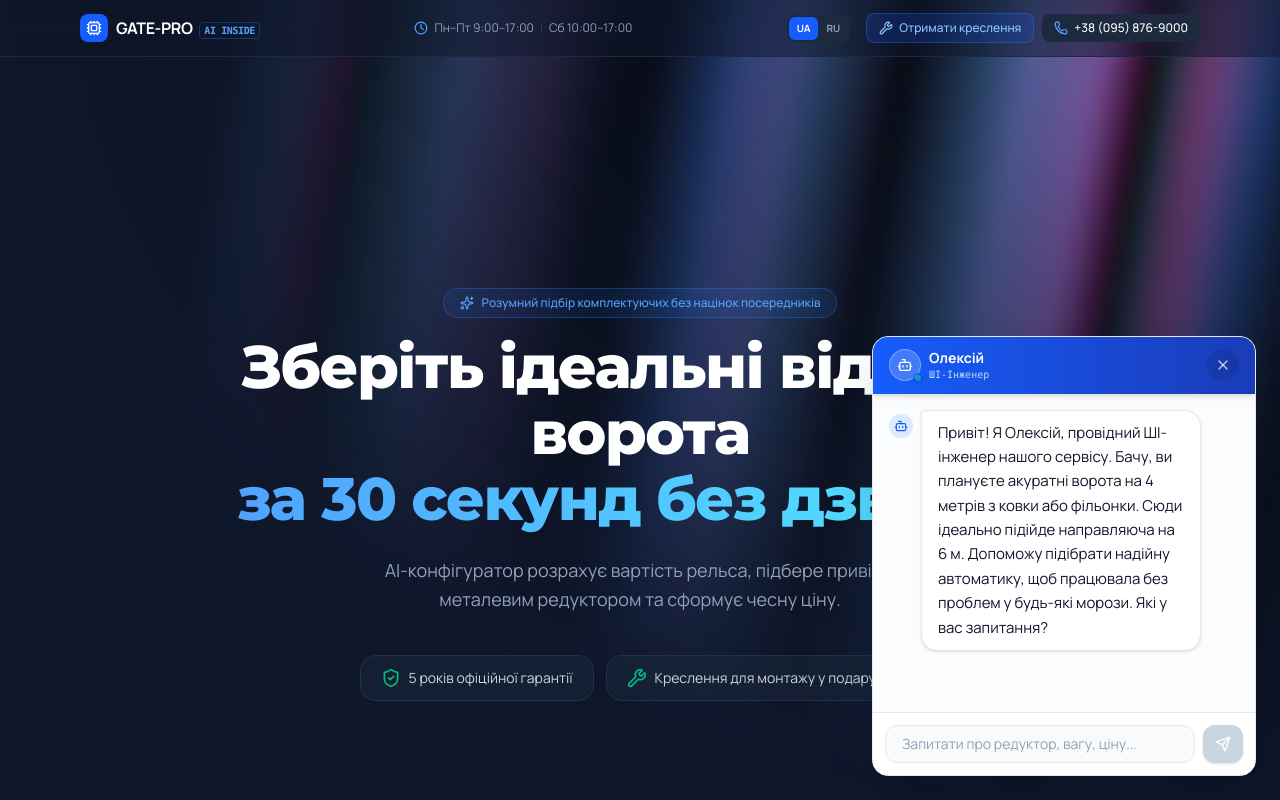
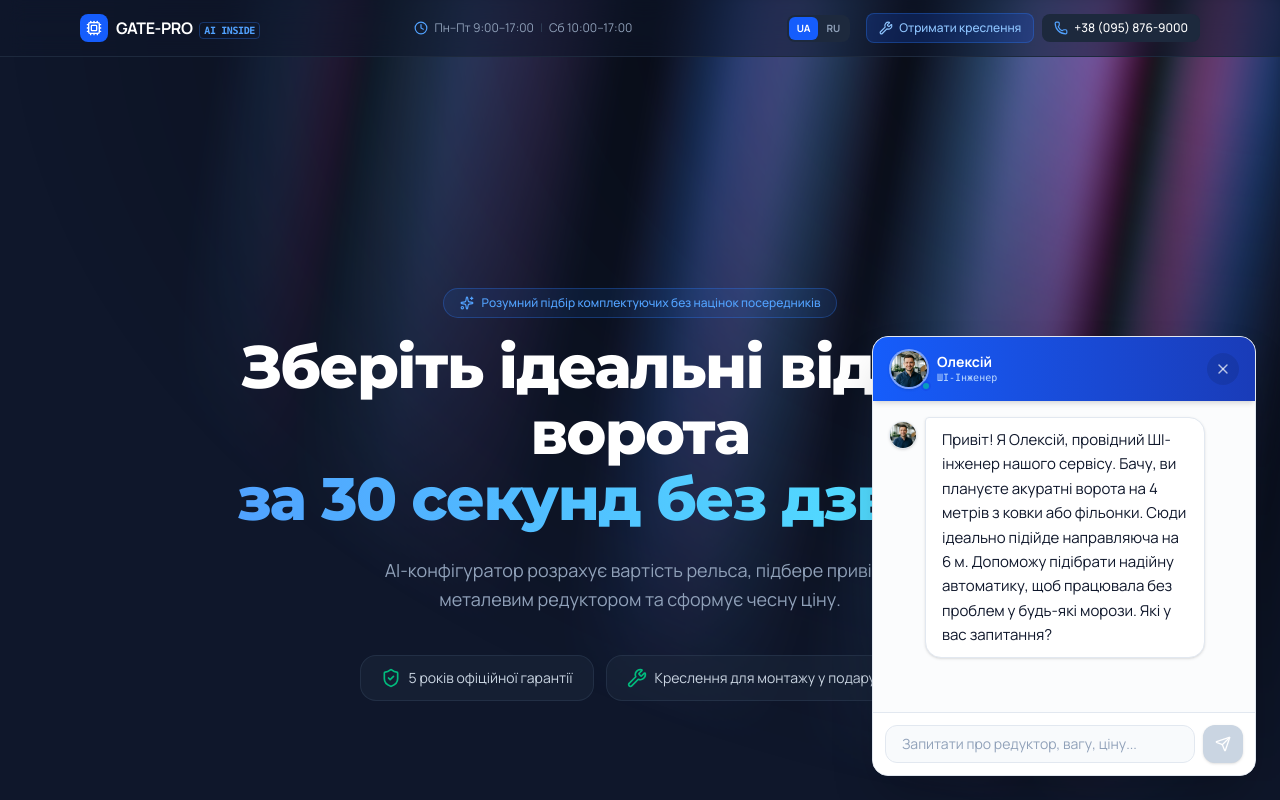
Before and after one commit to alex-calc/gate, a React (Vite) app: page / in a window 1280 px wide. Both pictures are taken after a click on the button "💬 Потрібна допомога? Олексій підбере комплект!". Shown: the top 800 px of the page. Built offline with nearby package versions, Linux system fonts and the light colour scheme.

Commit message:
feat: add Alexey avatar to AIChatWidget

```diff
--- a/src/components/AIChatWidget.tsx
+++ b/src/components/AIChatWidget.tsx
@@ -143,7 +143,7 @@ export function AIChatWidget({ calculatorState, isSubmitted, isOpen, locale, onO
           className="relative bg-blue-600 hover:bg-blue-700 text-white rounded-full p-4 shadow-xl flex items-center gap-2 group transition-all duration-300 hover:scale-105"
         >
           <span className="absolute inset-0 rounded-full bg-blue-600 animate-ping opacity-30" />
-          <Bot className="w-6 h-6 relative z-10" />
+          <img src="/assets/alexey.jpg" alt="Alexey" className="w-8 h-8 rounded-full object-cover border border-white/20 relative z-10" />
           <span className="hidden sm:inline relative z-10 max-w-0 overflow-hidden group-hover:max-w-md transition-all duration-300 ease-out text-sm font-bold whitespace-nowrap pl-1">
             {locale === 'ru' ? '💬 Нужна помощь? Алексей подберет комплект!' : '💬 Потрібна допомога? Олексій підбере комплект!'}
           </span>
@@ -154,8 +154,8 @@ export function AIChatWidget({ calculatorState, isSubmitted, isOpen, locale, onO
           <div className="bg-gradient-to-r from-blue-600 to-blue-800 px-4 py-3 flex justify-between items-center shadow-md z-10">
             <div className="flex items-center gap-2">
               <div className="relative">
-                <div className="w-8 h-8 bg-white/20 rounded-full flex items-center justify-center backdrop-blur-sm border border-white/30">
-                  <Bot className="w-4 h-4 text-white" />
+                <div className="w-10 h-10 rounded-full flex items-center justify-center overflow-hidden border-2 border-white/30 shadow-sm relative shrink-0 bg-white/20">
+                  <img src="/assets/alexey.jpg" alt="Alexey" className="w-full h-full object-cover" />
                 </div>
                 <div className="w-2.5 h-2.5 bg-emerald-400 rounded-full absolute -bottom-0.5 -right-0.5 border-2 border-blue-700 animate-pulse" />
               </div>
@@ -212,8 +212,8 @@ export function AIChatWidget({ calculatorState, isSubmitted, isOpen, locale, onO
                 {displayMessages.map((msg: any) => (
                   <div key={msg.id} className={`flex ${msg.role === 'user' ? 'justify-end' : 'justify-start'}`}>
                     {msg.role !== 'user' && (
-                      <div className="w-6 h-6 bg-blue-100 rounded-full flex items-center justify-center shrink-0 mr-2 mt-1">
-                        <Bot className="w-3.5 h-3.5 text-blue-600" />
+                      <div className="w-7 h-7 rounded-full flex items-center justify-center shrink-0 mr-2 mt-1 overflow-hidden shadow-sm border border-slate-200 bg-white">
+                        <img src="/assets/alexey.jpg" alt="Alexey" className="w-full h-full object-cover" />
                       </div>
                     )}
                     <div
@@ -236,8 +236,8 @@ export function AIChatWidget({ calculatorState, isSubmitted, isOpen, locale, onO
 
                 {isLoading && (
                   <div className="flex justify-start">
-                    <div className="w-6 h-6 bg-blue-100 rounded-full flex items-center justify-center shrink-0 mr-2 mt-1">
-                      <Bot className="w-3.5 h-3.5 text-blue-600" />
+                    <div className="w-7 h-7 rounded-full flex items-center justify-center shrink-0 mr-2 mt-1 overflow-hidden shadow-sm border border-slate-200 bg-white">
+                      <img src="/assets/alexey.jpg" alt="Alexey" className="w-full h-full object-cover" />
                     </div>
                     <div className="bg-white border border-slate-200 px-4 py-3 rounded-2xl rounded-tl-sm shadow-sm flex items-center gap-1.5">
                       <div className="w-1.5 h-1.5 bg-blue-400 rounded-full animate-bounce" />
```
Also changed, not shown: public/assets/alexey.jpg (added).
